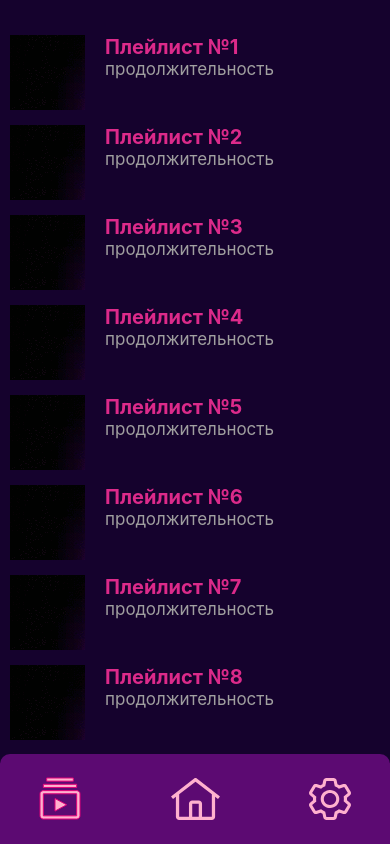
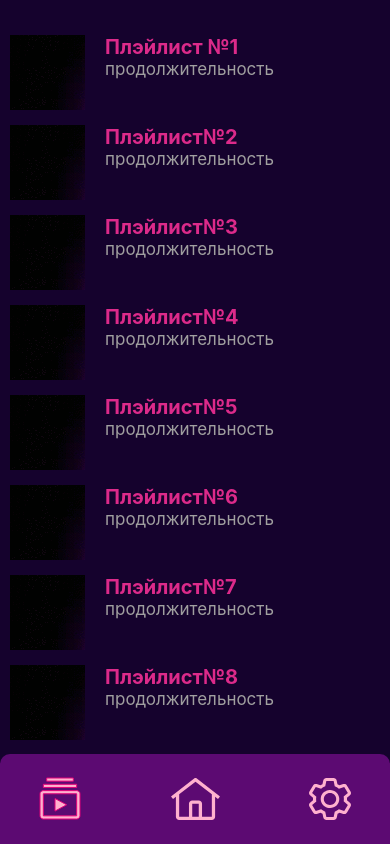
Before and after one commit to Assppex/E-GR, a React Native app: screen /MediaScreen in a window 390 px wide. Built offline with nearby package versions, Linux system fonts and the light colour scheme.

Commit message:
ласт изменения

```diff
--- a/languages/english.json
+++ b/languages/english.json
@@ -9,6 +9,9 @@
         "Playlist": "Playlist",
         "Yandex.Music": "Yandex.Music",
         "Choose": "Choose",
-        "PlayListGenerated": "Playlist generated"
+        "PlayListGenerated": "Playlist generated",
+        "Duration": "duration",
+        "Song": "Song",
+        "Singer": "Singer"
     }
 }
--- a/languages/russian.json
+++ b/languages/russian.json
@@ -9,6 +9,9 @@
         "Playlist": "Плэйлист",
         "Yandex.Music": "Яндекс.Музыка",
         "Choose": "Выбирай",
-        "PlayListGenerated": "Плэйлист сгенерирован"
+        "PlayListGenerated": "Плэйлист сгенерирован",
+        "Duration": "продолжительность",
+        "Song": "Песня",
+        "Singer": "Исполнитель"
     }
 }
--- a/screens/ChoiceEmojiScreen.js
+++ b/screens/ChoiceEmojiScreen.js
@@ -4,6 +4,9 @@ import { View, Text, StyleSheet, Button, TouchableOpacity, FlatList } from "reac
 import { LinearGradient } from "expo-linear-gradient";
 import { AuthScreen } from "./AuthScreen";
 import { Avatar, normalize } from "react-native-elements";
+import { useTranslation } from "react-i18next";
+import i18next from "i18next";
+import i18n from '../languages/i18n';
 
 
 
@@ -34,6 +37,7 @@ export const ChoiceEmojiScreen = ({ navigation }) => {
 
     ]);
 
+    const { t, i18n } = useTranslation()
 
 
 
@@ -43,7 +47,7 @@ export const ChoiceEmojiScreen = ({ navigation }) => {
                 <Avatar source={require('../images/homeIcon.png')} onPress={() => navigation.navigate('HomeScreen')} rounded size={30}></Avatar>
             </View>
             <View style={styles.textView}>
-                <Text style={{ fontSize: 25, fontWeight: 'bold', color: '#DC2A8A' }}>Выбирай</Text>
+                <Text style={{ fontSize: 25, fontWeight: 'bold', color: '#DC2A8A' }}>{t("Choose")}</Text>
             </View>
             <View style={styles.emojiView}>
                 <FlatList
--- a/screens/ChoiceEmojiScreenThree.js
+++ b/screens/ChoiceEmojiScreenThree.js
@@ -4,7 +4,9 @@ import { View, Text, StyleSheet, Button, TouchableOpacity, FlatList } from "reac
 import { LinearGradient } from "expo-linear-gradient";
 import { AuthScreen } from "./AuthScreen";
 import { Avatar, normalize } from "react-native-elements";
-
+import { useTranslation } from "react-i18next";
+import i18next from "i18next";
+import i18n from '../languages/i18n';
 
 
 export const ChoiceEmojiScreenThree = ({ navigation }) => {
@@ -21,7 +23,7 @@ export const ChoiceEmojiScreenThree = ({ navigation }) => {
 
     ]);
 
-
+    const { t, i18n } = useTranslation()
 
 
     return (
@@ -31,7 +33,7 @@ export const ChoiceEmojiScreenThree = ({ navigation }) => {
                 <Avatar onPress={() => navigation.navigate('HomeScreen')} source={require('../images/homeIcon.png')} rounded size={35} />
             </View>
             <View style={styles.textView}>
-                <Text style={{ fontSize: 25, fontWeight: 'bold', color: '#DC2A8A' }}>Выбирай</Text>
+                <Text style={{ fontSize: 25, fontWeight: 'bold', color: '#DC2A8A' }}>{t("Choose")}</Text>
             </View>
             <View style={styles.emojiView}>
                 <FlatList
--- a/screens/ChoiceEmojiScreenTwo.js
+++ b/screens/ChoiceEmojiScreenTwo.js
@@ -4,6 +4,9 @@ import { View, Text, StyleSheet, Button, TouchableOpacity, FlatList } from "reac
 import { LinearGradient } from "expo-linear-gradient";
 import { AuthScreen } from "./AuthScreen";
 import { Avatar, normalize } from "react-native-elements";
+import { useTranslation } from "react-i18next";
+import i18next from "i18next";
+import i18n from '../languages/i18n';
 
 
 
@@ -20,7 +23,7 @@ export const ChoiceEmojiScreenTwo = ({ navigation }) => {
 
 
     ]);
-
+    const { t, i18n } = useTranslation()
 
 
 
@@ -31,7 +34,7 @@ export const ChoiceEmojiScreenTwo = ({ navigation }) => {
                 <Avatar onPress={() => navigation.navigate('HomeScreen')} source={require('../images/homeIcon.png')} rounded size={35} />
             </View>
             <View style={styles.textView}>
-                <Text style={{ fontSize: 25, fontWeight: 'bold', color: '#DC2A8A' }}>Выбирай</Text>
+                <Text style={{ fontSize: 25, fontWeight: 'bold', color: '#DC2A8A' }}>{t("Choose")}</Text>
             </View>
             <View style={styles.emojiView}>
                 <FlatList
--- a/screens/HomeScreen.js
+++ b/screens/HomeScreen.js
@@ -7,11 +7,6 @@ import { Avatar, normalize } from "react-native-elements";
 import Svg, { Path } from "react-native-svg";
 import i18n from '../languages/i18n';
 import { useTranslation } from "react-i18next";
-
-const lang = [
-    { label: 'english', value: "en" },
-    { label: 'russin', value: 'ru' }
-];
 
 
 
--- a/screens/MediaScreen.js
+++ b/screens/MediaScreen.js
@@ -5,22 +5,27 @@ import { LinearGradient } from "expo-linear-gradient";
 import { AuthScreen } from "./AuthScreen";
 import { Avatar } from "react-native-elements";
 import Svg, { Path } from "react-native-svg";
+import { useTranslation } from "react-i18next";
+import i18n from '../languages/i18n';
+import i18next from "i18next";
 
 
 
 
 export const MediaScreen = ({ navigation }) => {
 
+    const { t, i18n } = useTranslation()
+
     const [playlists] = useState([
 
-        { key: 1, textTitle: 'Плейлист №1', textUnderTitile: 'продолжительность', imagePlaylist: require('../images/R8jZ.gif') },
-        { key: 2, textTitle: 'Плейлист №2', textUnderTitile: 'продолжительность', imagePlaylist: require('../images/R8jZ.gif') },
-        { key: 3, textTitle: 'Плейлист №3', textUnderTitile: 'продолжительность', imagePlaylist: require('../images/R8jZ.gif') },
-        { key: 4, textTitle: 'Плейлист №4', textUnderTitile: 'продолжительность', imagePlaylist: require('../images/R8jZ.gif') },
-        { key: 5, textTitle: 'Плейлист №5', textUnderTitile: 'продолжительность', imagePlaylist: require('../images/R8jZ.gif') },
-        { key: 6, textTitle: 'Плейлист №6', textUnderTitile: 'продолжительность', imagePlaylist: require('../images/R8jZ.gif') },
-        { key: 7, textTitle: 'Плейлист №7', textUnderTitile: 'продолжительность', imagePlaylist: require('../images/R8jZ.gif') },
-        { key: 8, textTitle: 'Плейлист №8', textUnderTitile: 'продолжительность', imagePlaylist: require('../images/R8jZ.gif') },
+        { key: 1, textTitle: t("Playlist") + " №1", textUnderTitile: t("Duration"), imagePlaylist: require('../images/R8jZ.gif') },
+        { key: 2, textTitle: t("Playlist") + '№2', textUnderTitile: t("Duration"), imagePlaylist: require('../images/R8jZ.gif') },
+        { key: 3, textTitle: t("Playlist") + '№3', textUnderTitile: t("Duration"), imagePlaylist: require('../images/R8jZ.gif') },
+        { key: 4, textTitle: t("Playlist") + '№4', textUnderTitile: t("Duration"), imagePlaylist: require('../images/R8jZ.gif') },
+        { key: 5, textTitle: t("Playlist") + '№5', textUnderTitile: t("Duration"), imagePlaylist: require('../images/R8jZ.gif') },
+        { key: 6, textTitle: t("Playlist") + '№6', textUnderTitile: t("Duration"), imagePlaylist: require('../images/R8jZ.gif') },
+        { key: 7, textTitle: t("Playlist") + '№7', textUnderTitile: t("Duration"), imagePlaylist: require('../images/R8jZ.gif') },
+        { key: 8, textTitle: t("Playlist") + '№8', textUnderTitile: t("Duration"), imagePlaylist: require('../images/R8jZ.gif') },
     ]);
 
     return (
--- a/screens/SettingsScreen.js
+++ b/screens/SettingsScreen.js
@@ -7,12 +7,9 @@ import { Avatar, Icon } from "react-native-elements";
 import { RadioButton } from "react-native-paper";
 import Svg, { Path } from "react-native-svg";
 import { useTranslation } from "react-i18next";
+import i18n from '../languages/i18n';
 import i18next from "i18next";
 
-const lang = [
-    { label: 'english', value: "en" },
-    { label: 'russin', value: 'ru' }
-];
 
 
 
```
Also changed, not shown: screens/PlayList.js (+25 -21 lines).
